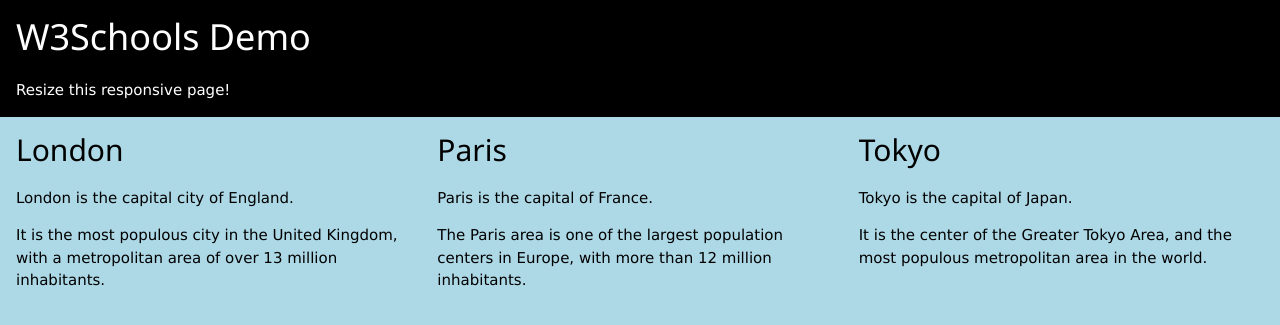
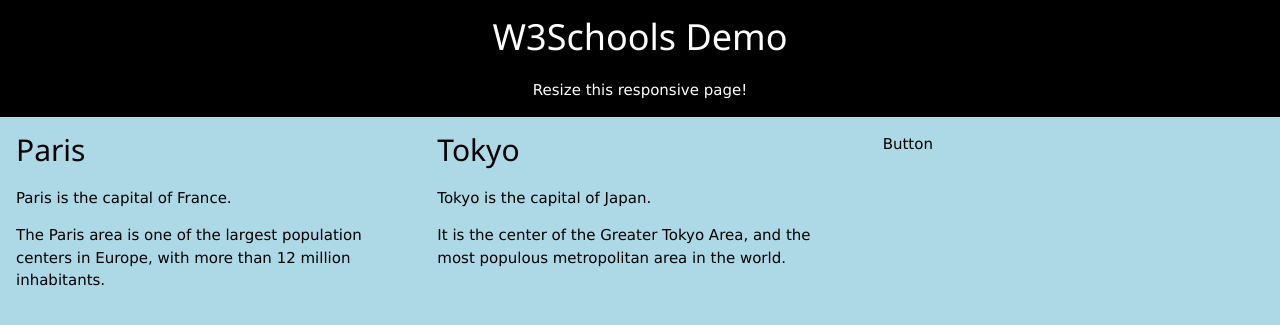
Before and after one commit to svilengen/svilengen.github.io, a Jekyll site: the page index.html, which Jekyll copies as it is, in a window 1280 px wide. Shown: the top 325 px of the page. Built offline with Jekyll 4.4.1, drawn with Linux system fonts in a browser that asks for light colours.

Commit message:
Update index.html

```diff
--- a/index.html
+++ b/index.html
@@ -15,17 +15,14 @@
   </head>
 <body>
 
-<div class="w3-container w3-black">
+<div class="w3-container w3-black" style="text-align: center">
   <h1>W3Schools Demo</h1>
   <p>Resize this responsive page!</p>
 </div>
 
 <div class="w3-row-padding">
-  <div class="w3-third">
-    <h2>London</h2>
-    <p>London is the capital city of England.</p>
-    <p>It is the most populous city in the United Kingdom,
-    with a metropolitan area of over 13 million inhabitants.</p>
+   <div class="w3-btn">
+    <a class="w3-bar-item w3-button w3-hover-blue" href="link1.html">Button</a>
   </div>
 
   <div class="w3-third">
```
